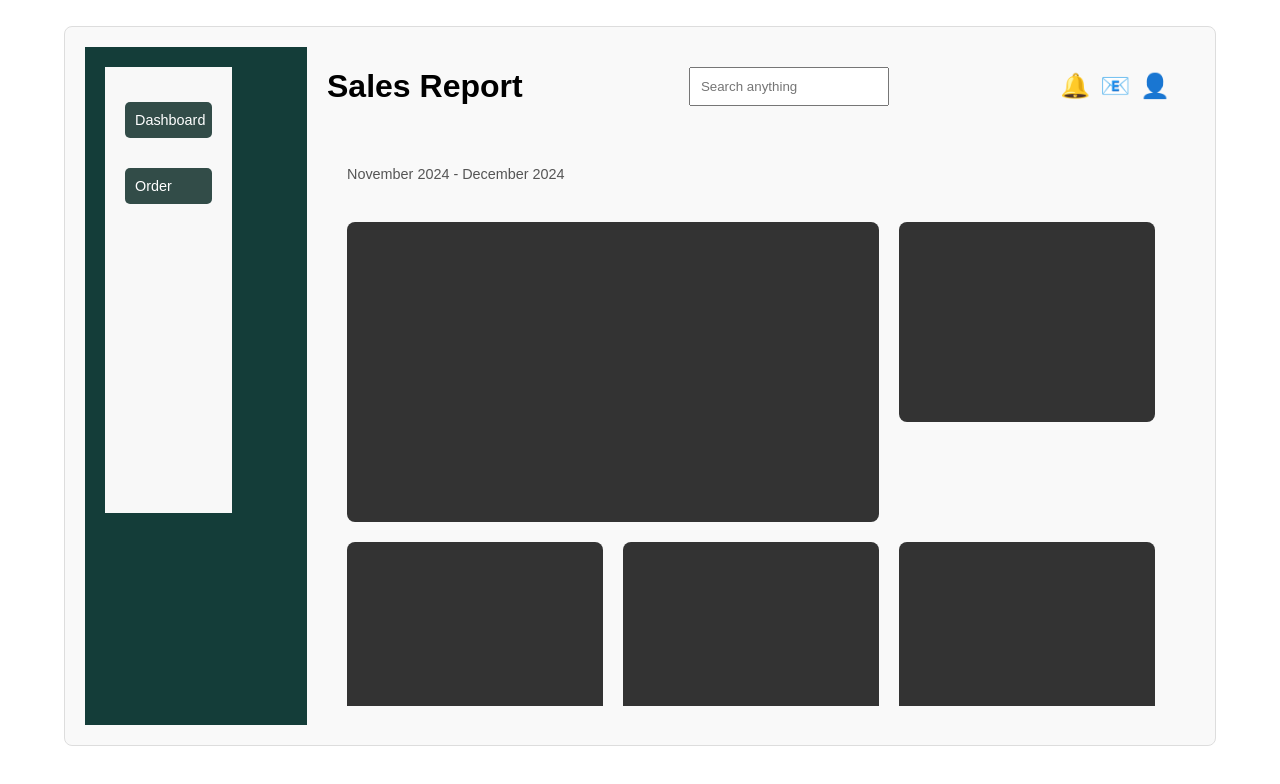
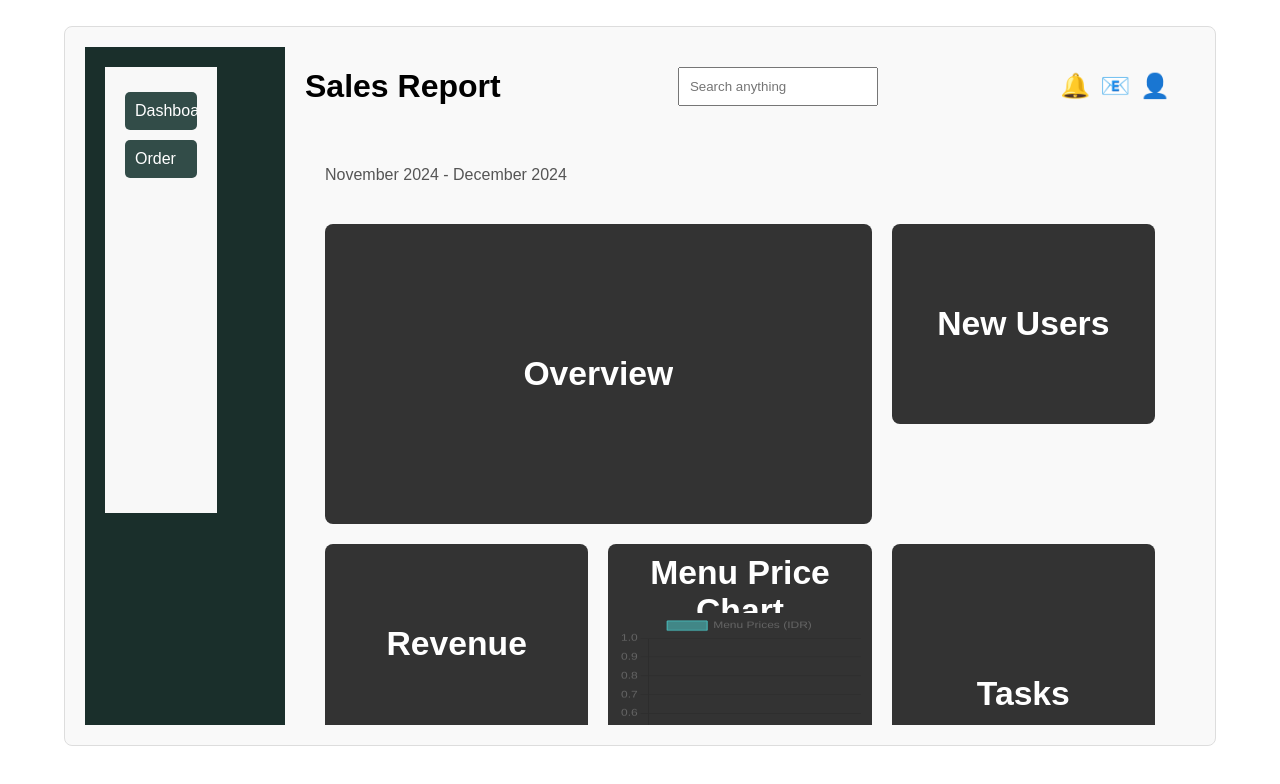
Before and after one commit to FauzanIkhsani04/kasir-digital, a React (Create React App) app in the folder FE/: page / in a window 1280 px wide. Shown: the top 784 px of the page. Built offline with nearby package versions, Linux system fonts and the light colour scheme; no server answers; the database is empty.

Commit message:
grafik menu

```diff
--- a/FE/package.json
+++ b/FE/package.json
@@ -7,9 +7,11 @@
     "@testing-library/react": "^13.4.0",
     "@testing-library/user-event": "^13.5.0",
     "bootstrap": "^5.3.3",
+    "chart.js": "^4.4.7",
     "firebase": "^11.0.2",
     "lucide-react": "^0.454.0",
     "react": "^18.3.1",
+    "react-chartjs-2": "^5.2.0",
     "react-dom": "^18.3.1",
     "react-router-dom": "^6.28.0",
     "react-scripts": "^5.0.1",
--- a/FE/src/assets/dashboard.css
+++ b/FE/src/assets/dashboard.css
@@ -1,3 +1,4 @@
+/* Reset dan Box-sizing */
 * {
   margin: 0;
   padding: 0;
@@ -5,73 +6,38 @@
   overflow: hidden;
 }
 
+/* Container Dashboard */
 .dashboard-container {
   display: flex;
   height: 100vh;
   font-family: Arial, sans-serif;
+  color: #333;
 }
 
-.sidebar {
-  width: 20%;
-  background-color: #143d39;
-  color: #fff;
-  padding: 20px;
-}
-
-.logo {
-  font-size: 1.5em;
-  font-weight: bold;
-  margin-bottom: 20px;
-}
-
-.menu h3 {
-  margin-top: 20px;
-  margin-bottom: 10px;
-  font-size: 1em;
-  font-weight: bold;
-}
-
-.menu ul {
-  list-style: none;
-}
-
-.menu li {
-  padding: 10px 0;
-  font-size: 0.9em;
-}
-
+/* Bagian Konten Utama */
 .content {
   flex: 1;
   padding: 20px;
-  max-height: 70%;
   background-color: #f9f9f9;
+  overflow-y: auto;
 }
 
+/* Header */
 .header {
   display: flex;
-  justify-content: space-between;
+  justify-content: flex-end;
   align-items: center;
   margin-bottom: 20px;
 }
 
-.header h1 {
-  font-size: 2em;
-}
-
 .date-selector {
-  font-size: 0.9em;
+  font-size: 1em;
   color: #555;
 }
 
+/* Bagian Dashboard */
 .dashboard {
   font-size: 1.5em;
-  margin-bottom: 20px;
-
-}
-
-.dashboard p {
-  font-size: 0.9em;
-  color: #555;
 }
 
 .dashboard-cards {
@@ -80,21 +46,43 @@
   gap: 20px;
 }
 
+/* Kartu */
 .card {
   background-color: #333;
   border-radius: 8px;
   height: 200px;
+  display: flex;
+  flex-direction: column;
+  align-items: center;
+  justify-content: center;
+  text-align: center;
+  color: #fff;
+  font-size: 1.2em;
+  transition: transform 0.3s;
 }
 
+.card:hover {
+  transform: translateY(-5px);
+}
+
+/* Ukuran Kartu */
 .large-card {
   grid-column: span 2;
   height: 300px;
 }
 
 .medium-card {
-  height: 250px;
+  height: 300px; /* Tinggi ditingkatkan untuk grafik */
+  padding: 10px;
 }
 
 .small-card {
   height: 200px;
 }
+
+/* Responsif */
+@media (max-width: 768px) {
+  .dashboard-cards {
+    grid-template-columns: 1fr;
+  }
+}
--- a/FE/src/dashboard/dashboard.jsx
+++ b/FE/src/dashboard/dashboard.jsx
@@ -1,7 +1,43 @@
-import React from "react";
+import React, { useEffect, useState } from "react";
 import "../assets/dashboard.css"; // Import the CSS file for styling
+import { Bar } from "react-chartjs-2";
+import { Chart as ChartJS, CategoryScale, LinearScale, BarElement, Tooltip, Legend } from "chart.js";
+import { collection, getDocs } from "firebase/firestore";
+import { db } from "../firebase/firebase"; // Pastikan konfigurasi Firebase benar
+
+ChartJS.register(CategoryScale, LinearScale, BarElement, Tooltip, Legend);
 
 const Dashboard = () => {
+  const [chartData, setChartData] = useState(null);
+
+  useEffect(() => {
+    const fetchChartData = async () => {
+      const menuData = [];
+      const querySnapshot = await getDocs(collection(db, "menu"));
+      querySnapshot.forEach((doc) => {
+        menuData.push({ id: doc.id, ...doc.data() });
+      });
+
+      const labels = menuData.map((item) => item.name);
+      const values = menuData.map((item) => item.price);
+
+      setChartData({
+        labels,
+        datasets: [
+          {
+            label: "Menu Prices (IDR)",
+            data: values,
+            backgroundColor: "rgba(75, 192, 192, 0.6)",
+            borderColor: "rgba(75, 192, 192, 1)",
+            borderWidth: 1,
+          },
+        ],
+      });
+    };
+
+    fetchChartData();
+  }, []);
+
   return (
     <div className="dashboard-container">
       <main className="content">
@@ -10,11 +46,39 @@
         </header>
         <section className="dashboard">
           <div className="dashboard-cards">
-            <div className="card large-card"></div>
-            <div className="card small-card"></div>
-            <div className="card small-card"></div>
-            <div className="card medium-card"></div>
-            <div className="card medium-card"></div>
+            {/* Large Card */}
+            <div className="card large-card">
+              <h3>Overview</h3>
+            </div>
+
+            {/* Small Cards */}
+            <div className="card small-card">
+              <h3>New Users</h3>
+            </div>
+            <div className="card small-card">
+              <h3>Revenue</h3>
+            </div>
+
+            {/* Medium Card for Chart */}
+            <div className="card medium-card">
+              <h3>Menu Price Chart</h3>
+              {chartData ? (
+                <Bar
+                  data={chartData}
+                  options={{
+                    responsive: true,
+                    maintainAspectRatio: false,
+                  }}
+                />
+              ) : (
+                <p>Loading Chart...</p>
+              )}
+            </div>
+
+            {/* Another Medium Card */}
+            <div className="card medium-card">
+              <h3>Tasks</h3>
+            </div>
           </div>
         </section>
       </main>
```
